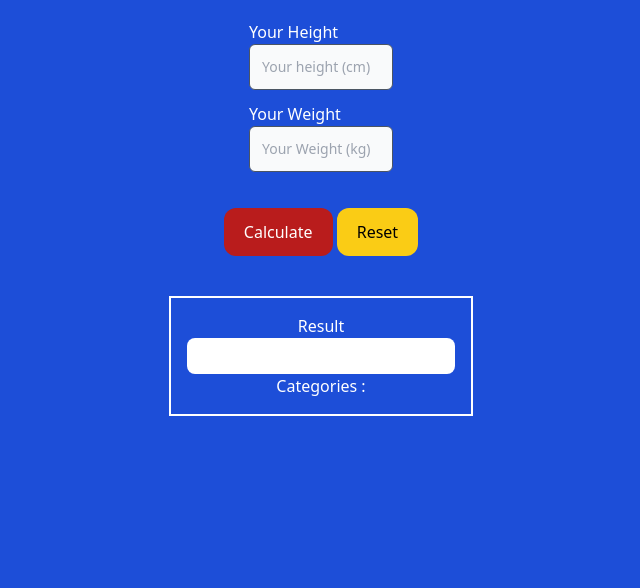
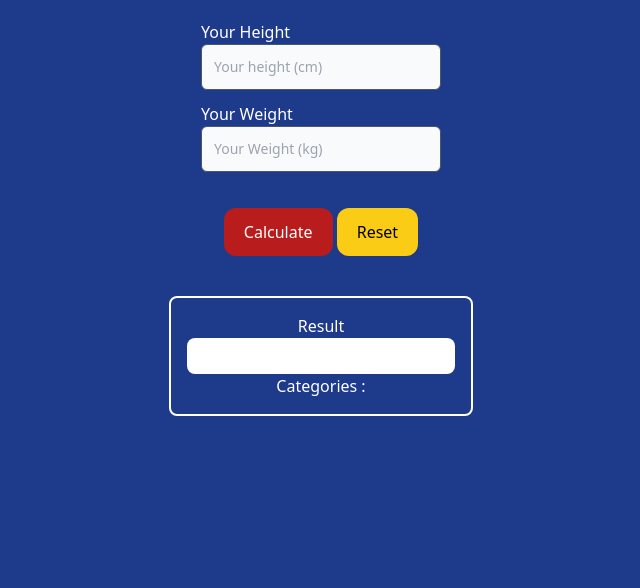
Before and after one commit to gilangarya01/bmi-calculator-web, a website: page index.html in a window 1280 px wide. Shown: the part 212-800 px from the top of the page, without its empty margins (319-959 px from the left). Drawn offline with Linux system fonts and the light colour scheme.

Commit message:
Update README.md & fix ui

```diff
--- a/index.html
+++ b/index.html
@@ -1,30 +1,54 @@
 <!DOCTYPE html>
 <html lang="id">
   <head>
-    <meta charset="UTF-8">
-    <meta http-equiv="X-UA-Compatible" content="IE=edge">
-    <meta name="viewport" content="width=device-width, initial-scale=1.0">
-    <link href="./dist/output.css" rel="stylesheet">
+    <meta charset="UTF-8" />
+    <meta http-equiv="X-UA-Compatible" content="IE=edge" />
+    <meta name="viewport" content="width=device-width, initial-scale=1.0" />
+    <link href="./dist/output.css" rel="stylesheet" />
     <title>BMI Calculator</title>
   </head>
   <body>
-    <main class="w-full h-screen bg-blue-700 flex flex-col items-center justify-center text-white">
+    <main
+      class="w-full h-screen bg-blue-900 flex flex-col items-center justify-center text-white"
+    >
       <h1 class="text-4xl font-semibold mb-10">BMI Calculator</h1>
       <label for="height">
         Your Height
-            <input id="height" type="text" class="inputHeight p-3 bg-gray-50 border border-gray-600 text-gray-900 text-sm rounded-md block w-36 mb-3" placeholder="Your height (cm)">
+        <input
+          id="height"
+          type="text"
+          class="inputHeight p-3 bg-gray-50 border border-gray-600 text-gray-900 text-sm rounded-md block w-60 mb-3"
+          placeholder="Your height (cm)"
+        />
       </label>
       <label for="weight">
         Your Weight
-            <input id="weight" type="text" class="inputWeight p-3 bg-gray-50 border border-gray-600 text-gray-900 text-sm rounded-md block w-36 mb-4" placeholder="Your Weight (kg)">
+        <input
+          id="weight"
+          type="text"
+          class="inputWeight p-3 bg-gray-50 border border-gray-600 text-gray-900 text-sm rounded-md block w-60 mb-4"
+          placeholder="Your Weight (kg)"
+        />
       </label>
       <div class="btnArea my-5">
-            <button class="calcBtn bg-red-700 hover:bg-red-800 rounded-xl text-md px-5 py-3">Calculate</button>
-            <button class="resetBtn text-black bg-yellow-400 hover:bg-yellow-500 rounded-xl text-md px-5 py-3">Reset</button>
+        <button
+          class="calcBtn bg-red-700 hover:bg-red-800 rounded-xl text-md px-5 py-3"
+        >
+          Calculate
+        </button>
+        <button
+          class="resetBtn text-black bg-yellow-400 hover:bg-yellow-500 rounded-xl text-md px-5 py-3"
+        >
+          Reset
+        </button>
       </div>
-        <div class="my-5 border-2 border-white p-4 text-center">
+      <div class="my-5 border-2 border-white rounded-lg p-4 text-center">
         <p>Result</p>
-            <input class="result text-gray-900 text-center rounded-lg p-1 text-lg" type="text" readonly>
+        <input
+          class="result text-gray-900 text-center rounded-lg p-1 text-lg"
+          type="text"
+          readonly
+        />
         <p class="categories">Categories : <b></b></p>
       </div>
     </main>
```
Also changed, not shown: README.md, dist/output.css, 1 other file. Lines whose indentation alone changed are shown as unchanged.
